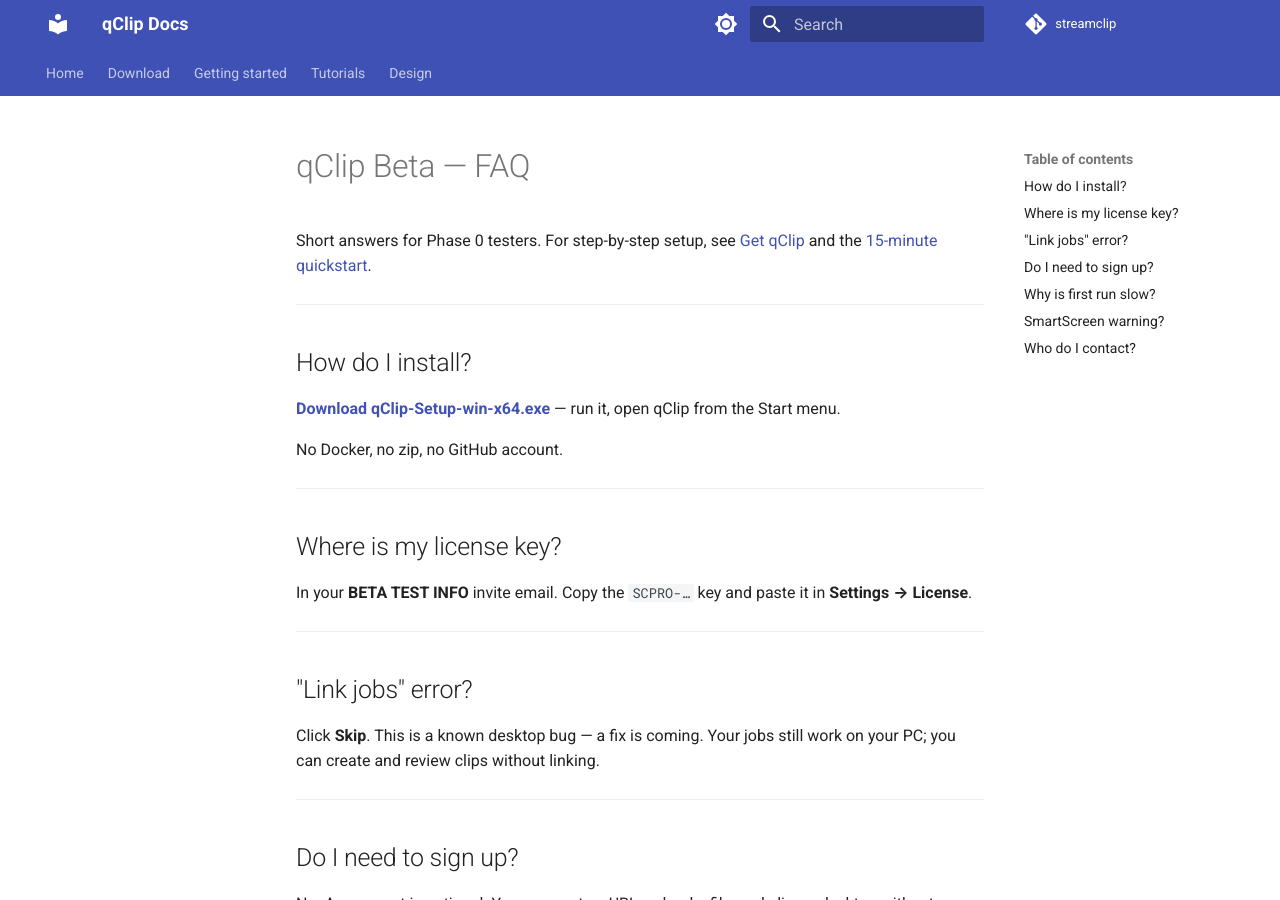
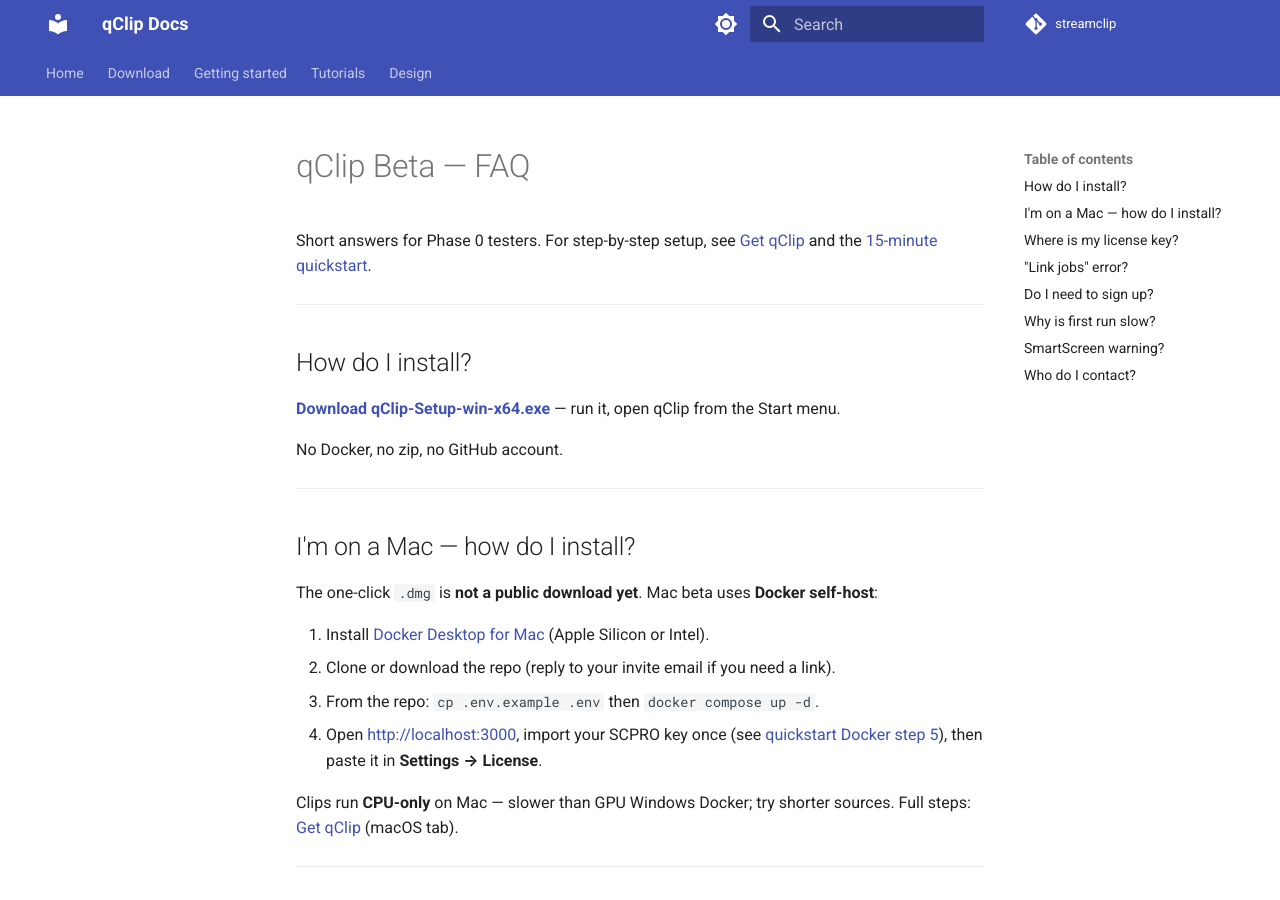
Before and after one commit to WheresWellium/StreamClip, an MkDocs documentation site: the page built from docs/BETA_FAQ.md, in a window 1280 px wide and 900 px high. Built offline with MkDocs 1.6.1 and Material for MkDocs 9.7.7, drawn with Linux system fonts in a browser that asks for light colours; comment, search, counter and statistics services are not loaded.

Commit message:
docs: Mac FAQ install path and beta.6 delivery session state
Co-authored-by: Cursor <cursoragent@cursor.com>

```diff
--- a/docs/BETA_FAQ.md
+++ b/docs/BETA_FAQ.md
@@ -9,6 +9,19 @@ Short answers for Phase 0 testers. For step-by-step setup, see [Get qClip](BETA_
 **[Download qClip-Setup-win-x64.exe](https://github.com/WheresWellium/StreamClip/releases/latest/download/qClip-Setup-win-x64.exe)** — run it, open qClip from the Start menu.
 
 No Docker, no zip, no GitHub account.
+
+---
+
+## I'm on a Mac — how do I install?
+
+The one-click `.dmg` is **not a public download yet**. Mac beta uses **Docker self-host**:
+
+1. Install [Docker Desktop for Mac](https://www.docker.com/products/docker-desktop/) (Apple Silicon or Intel).
+2. Clone or download the repo (reply to your invite email if you need a link).
+3. From the repo: `cp .env.example .env` then `docker compose up -d`.
+4. Open [http://localhost:3000](http://localhost:3000), import your SCPRO key once (see [quickstart Docker step 5](BETA_TESTER_QUICKSTART.md#docker--step-5-activate-your-license-key)), then paste it in **Settings → License**.
+
+Clips run **CPU-only** on Mac — slower than GPU Windows Docker; try shorter sources. Full steps: [Get qClip](BETA_DOWNLOAD.md#advanced-docker-self-host-operators) (macOS tab).
 
 ---
 
```
Also changed, not shown: docs/SESSION_STATE.md (+20 -17 lines).
